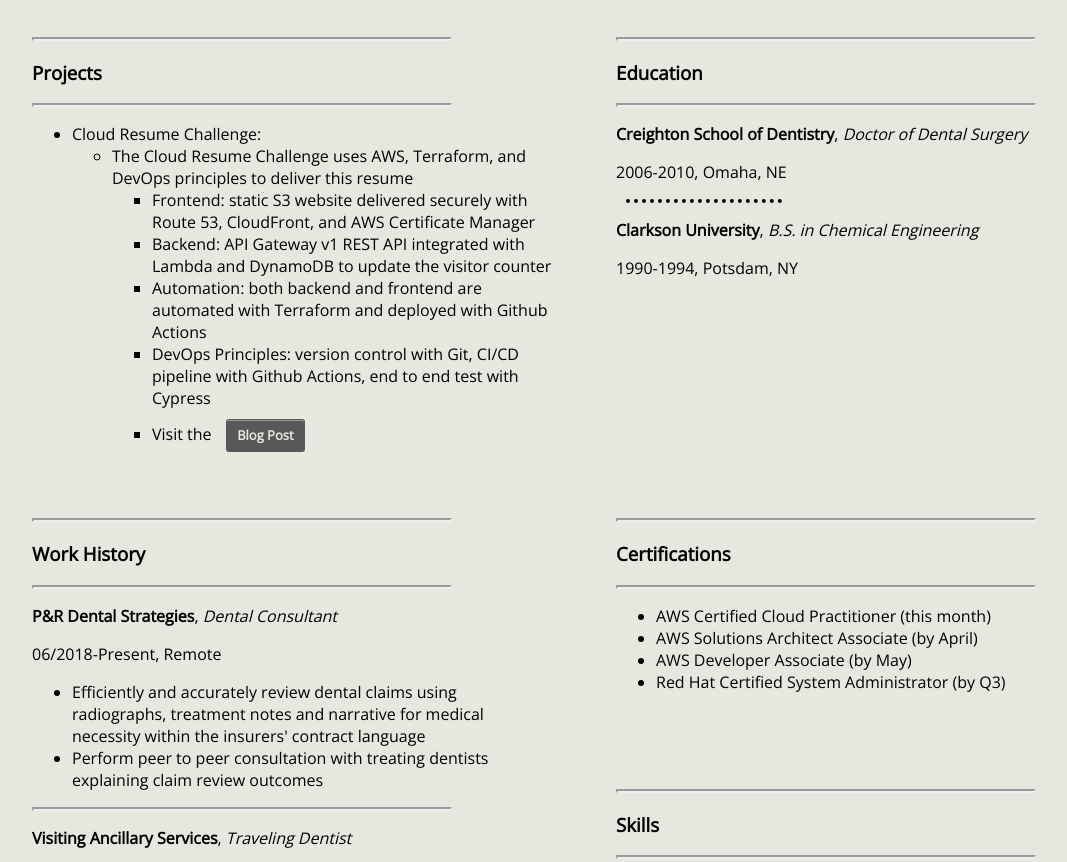
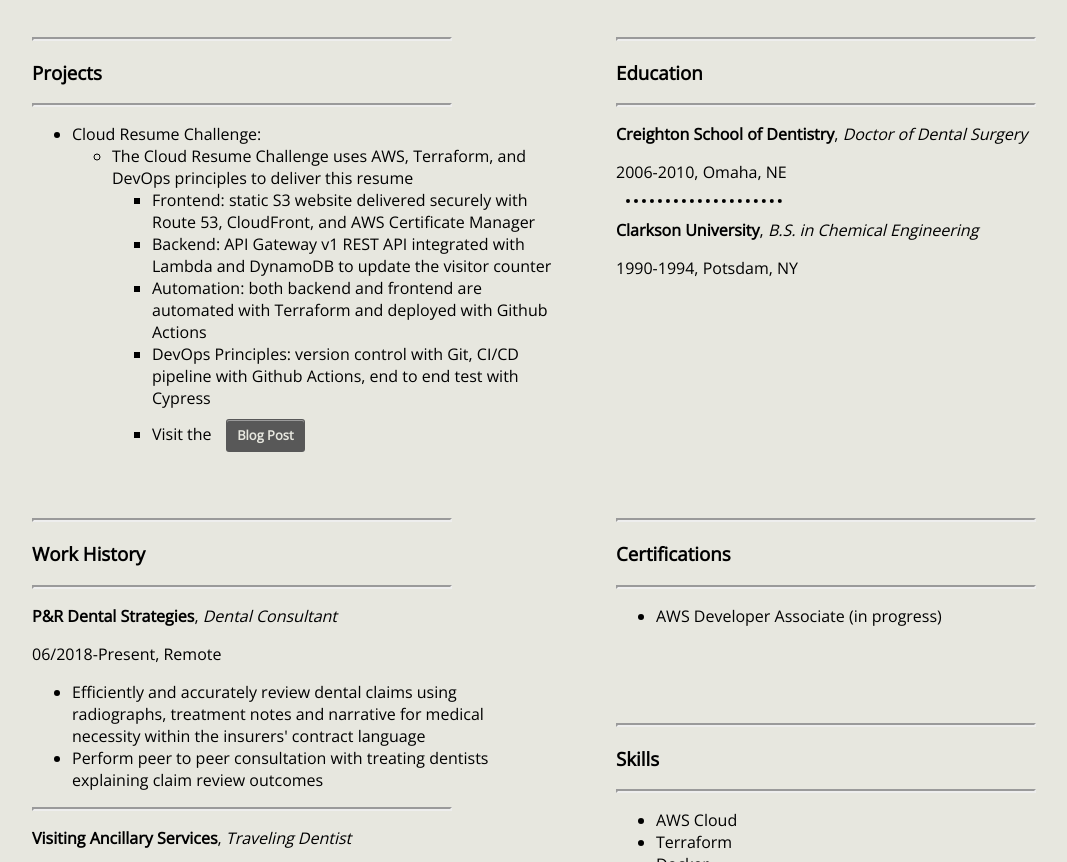
Before and after one commit to CuriousCloud/Cloud-Resume-Challenge, a website: page frontend_files/index.html in a window 1280 px wide. Shown: the part 176-1038 px from the top of the page, without its empty margins (56-1123 px from the left). Drawn offline with nearby package versions, Linux system fonts and the light colour scheme; no server answers.

Commit message:
Resume edit

```diff
--- a/frontend_files/index.html
+++ b/frontend_files/index.html
@@ -63,10 +63,8 @@
         <h3>Certifications</h3>
         <hr>
       <ul>
-        <li>AWS Certified Cloud Practitioner (this month)</li>
-        <li>AWS Solutions Architect Associate (by April)</li>
-        <li>AWS Developer Associate (by May)</li>
-        <li>Red Hat Certified System Administrator (by Q3)</li>
+        <li>AWS Developer Associate (in progress)</li>
+
       </ul>
     </section>
 
```
Also changed, not shown: 1 other file.
